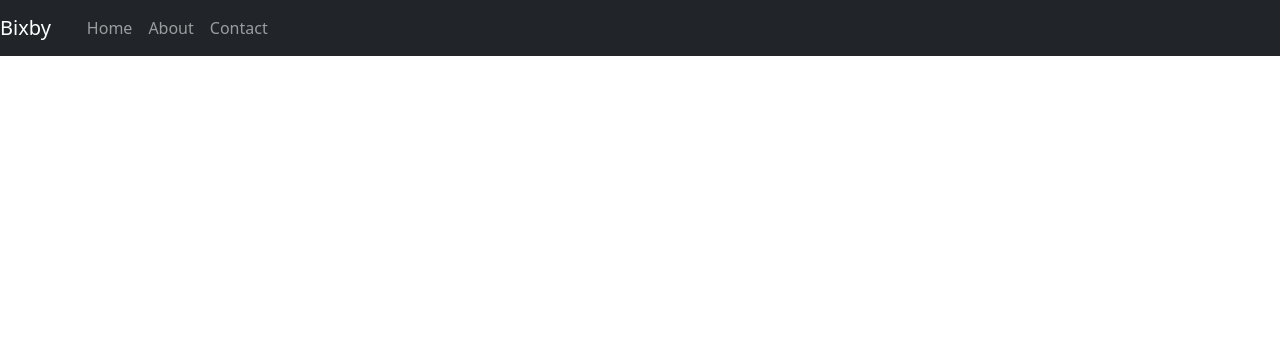
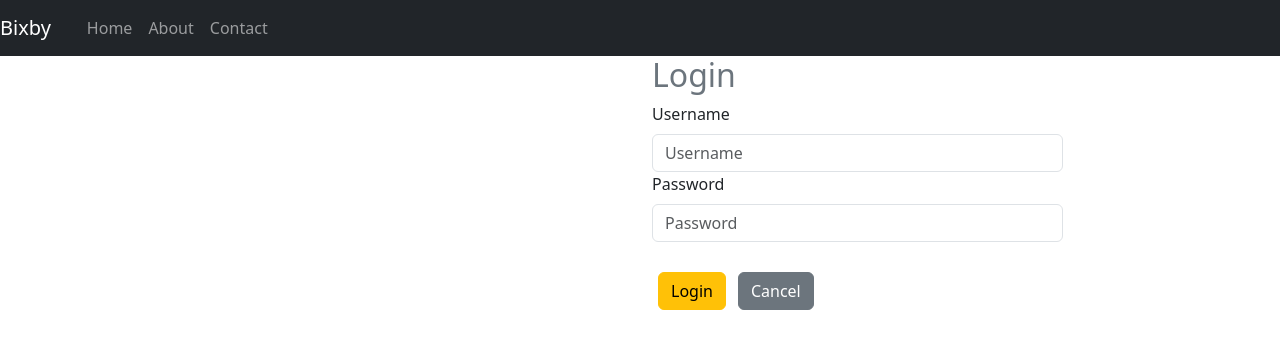
Before and after one commit to Manohar4333/Bixby, an Angular app: page / in a window 1280 px wide. Shown: the top 348 px of the page. Built offline with nearby package versions, Linux system fonts and the light colour scheme.

Commit message:
Added login page

```diff
--- a/src/app/app-routing.module.ts
+++ b/src/app/app-routing.module.ts
@@ -3,8 +3,10 @@ import { RouterModule, Routes } from '@angular/router';
 import { HomeComponent } from './home/home.component';
 import { AboutComponent } from './about/about.component';
 import { ContactComponent } from './contact/contact.component';
+import { LoginComponent } from './login/login.component';
 
 const routes: Routes = [
+  { path: '', component: LoginComponent },
   {path:'home',component:HomeComponent},
   {path:'about',component:AboutComponent},
   {path:'contact',component:ContactComponent}
--- a/src/app/app.module.ts
+++ b/src/app/app.module.ts
@@ -8,6 +8,7 @@ import { AboutComponent } from './about/about.component';
 import { ContactComponent } from './contact/contact.component';
 import { NavbarComponent } from './navbar/navbar.component';
 import { FormsModule } from '@angular/forms';
+import { LoginComponent } from './login/login.component';
 
 @NgModule({
   declarations: [
@@ -15,7 +16,8 @@ import { FormsModule } from '@angular/forms';
     HomeComponent,
     AboutComponent,
     ContactComponent,
-    NavbarComponent
+    NavbarComponent,
+    LoginComponent
   ],
   imports: [
     BrowserModule,
--- /dev/null
+++ b/src/app/login/login.component.css
@@ -0,0 +1,3 @@
+button{
+    margin: 6px;
+}
--- /dev/null
+++ b/src/app/login/login.component.html
@@ -0,0 +1,27 @@
+
+<div class="row">
+    <div class="col-12 col-md-6">
+
+    </div>
+    <div class="col-12 col-md-4">
+        <h2 class="text-secondary">Login</h2>
+        <div class="form-group">
+            <label for="" class="form-label">
+                Username
+            </label>
+            <input type="text" class="form-control" placeholder="Username">
+        </div>
+        <div class="form-group">
+            <label for="" class="form-label">Password</label>
+            <input type="password" class="form-control" placeholder="Password">
+        </div>
+        <div class="form-group">
+            <br>
+            <button class="btn btn-warning">
+            Login
+            </button>
+            <button class="btn btn-secondary">Cancel</button>
+        </div>
+
+    </div>
+</div>
```
Also changed, not shown: src/app/login/login.component.ts (added, +10 -0 lines), 1 other file (tests, documents, lock files or other folders).
